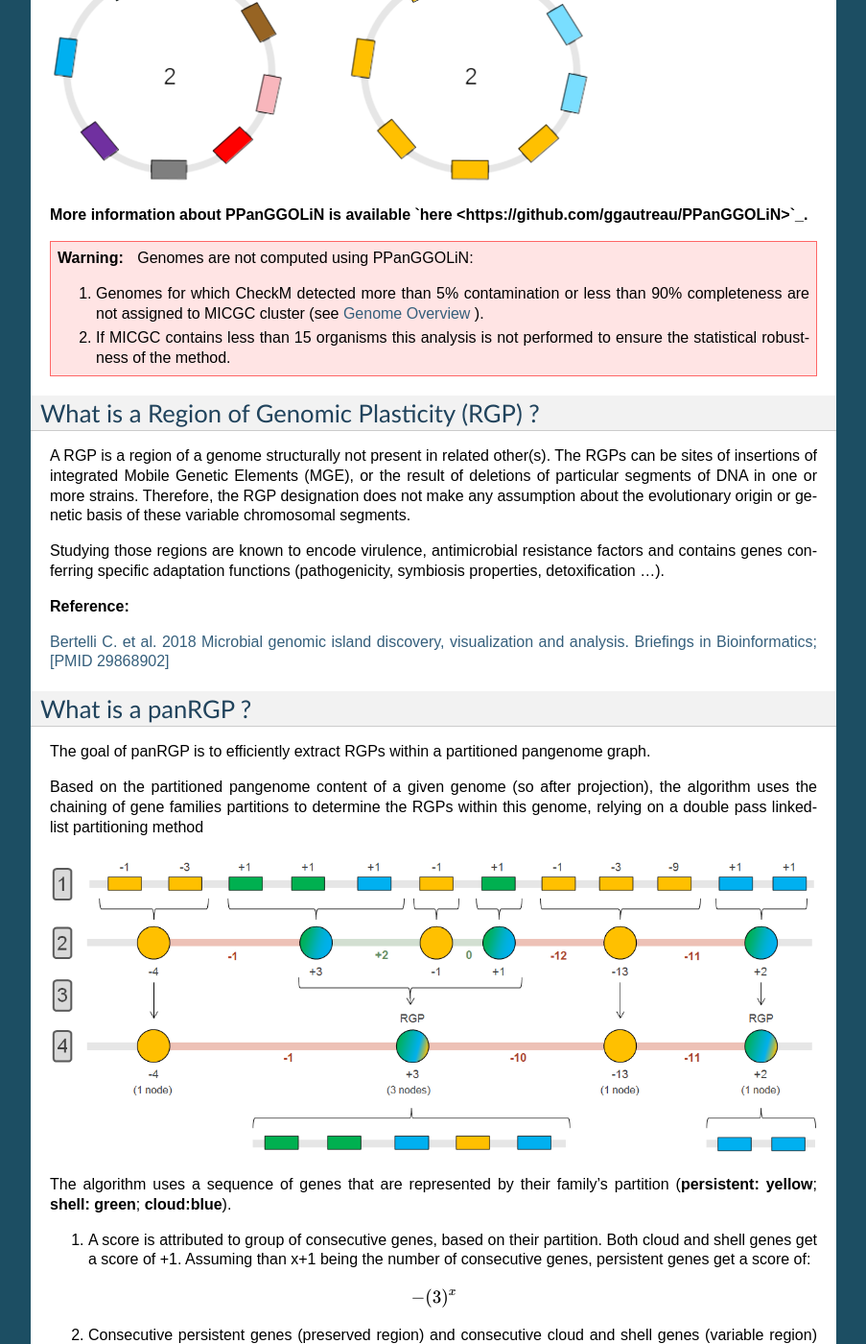
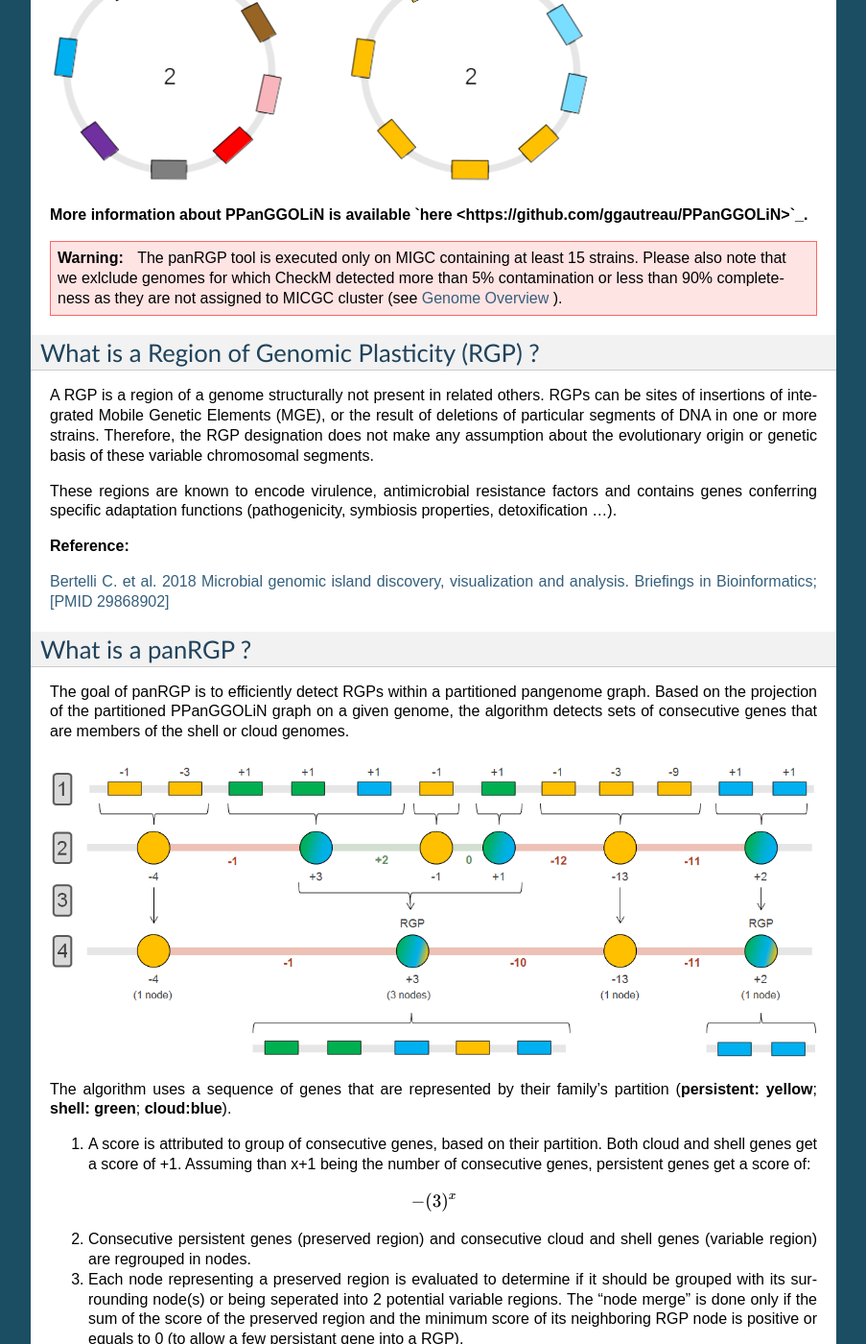
Before and after one commit to labgem/microscope-user-doc, a Sphinx documentation site: the page built from docs/content/compgenomics/panRGP.rst, in a window 1280 px wide and 1400 px high, scrolled down 1726 px. Shown: the whole window at 96% size, without its empty margins (198-1101 px from the left). Built offline with Sphinx 7.4.7, drawn with Linux system fonts in a browser that asks for light colours; formulas are drawn with MathJax 3.

Commit message:
Update panRGP.rst

```diff
--- a/docs/content/compgenomics/panRGP.rst
+++ b/docs/content/compgenomics/panRGP.rst
@@ -24,18 +24,15 @@ As illustrated below, the PPanGGOLiN classification can be projected on each gen
 
 **More information about PPanGGOLiN is available `here <https://github.com/ggautreau/PPanGGOLiN>`_.**
 
-.. Warning:: Genomes are not computed using PPanGGOLiN:
-
- 1) Genomes for which CheckM detected more than 5% contamination or less than 90% completeness are not assigned to MICGC cluster (see `Genome Overview <https://microscope.readthedocs.io/en/latest/content/genomic/overview.html>`_ ).
- 2) If MICGC contains less than 15 organisms this analysis is not performed to ensure the statistical robustness of the method.
+.. Warning:: The panRGP tool is executed only on MIGC containing at least 15 strains. Please also note that we exlclude genomes for which CheckM detected more than 5% contamination or less than 90% completeness as they are not assigned to MICGC cluster (see `Genome Overview <https://microscope.readthedocs.io/en/latest/content/genomic/overview.html>`_ ).
 
 What is a Region of Genomic Plasticity (RGP) ?
 -------------------------------------------------------
 
-A RGP is a region of a genome structurally not present in related other(s). The RGPs can be sites of insertions of integrated Mobile Genetic Elements (MGE), or the result of deletions of particular segments of DNA in one or more strains.
+A RGP is a region of a genome structurally not present in related others. RGPs can be sites of insertions of integrated Mobile Genetic Elements (MGE), or the result of deletions of particular segments of DNA in one or more strains.
 Therefore, the RGP designation does not make any assumption about the evolutionary origin or genetic basis of these variable chromosomal segments.
 
-Studying those regions are known to encode virulence, antimicrobial resistance factors and contains genes conferring specific adaptation functions (pathogenicity, symbiosis properties, detoxification ...).
+These regions are known to encode virulence, antimicrobial resistance factors and contains genes conferring specific adaptation functions (pathogenicity, symbiosis properties, detoxification ...).
 
 **Reference:**
 
@@ -44,9 +41,7 @@ Studying those regions are known to encode virulence, antimicrobial resistance f
 What is a panRGP ?
 -------------------------------------------------------
 
-The goal of panRGP is to efficiently extract RGPs within a partitioned pangenome graph.
-
-Based on the partitioned pangenome content of a given genome (so after projection), the algorithm uses the chaining of gene families partitions to determine the RGPs within this genome, relying on a double pass linked-list partitioning method
+The goal of panRGP is to efficiently detect RGPs within a partitioned pangenome graph. Based on the projection of the partitioned PPanGGOLiN graph on a given genome, the algorithm detects sets of consecutive genes that are members of the shell or cloud genomes.
 
 .. image:: img/panRGP.png
 
```
